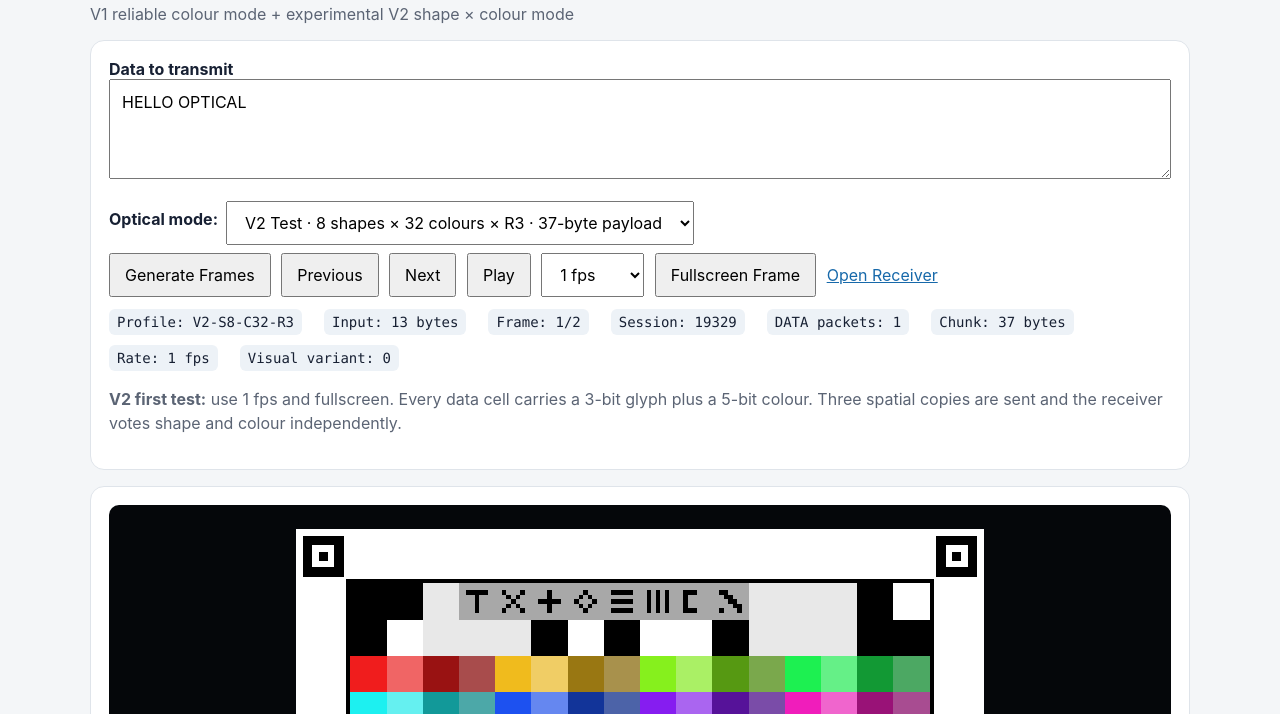
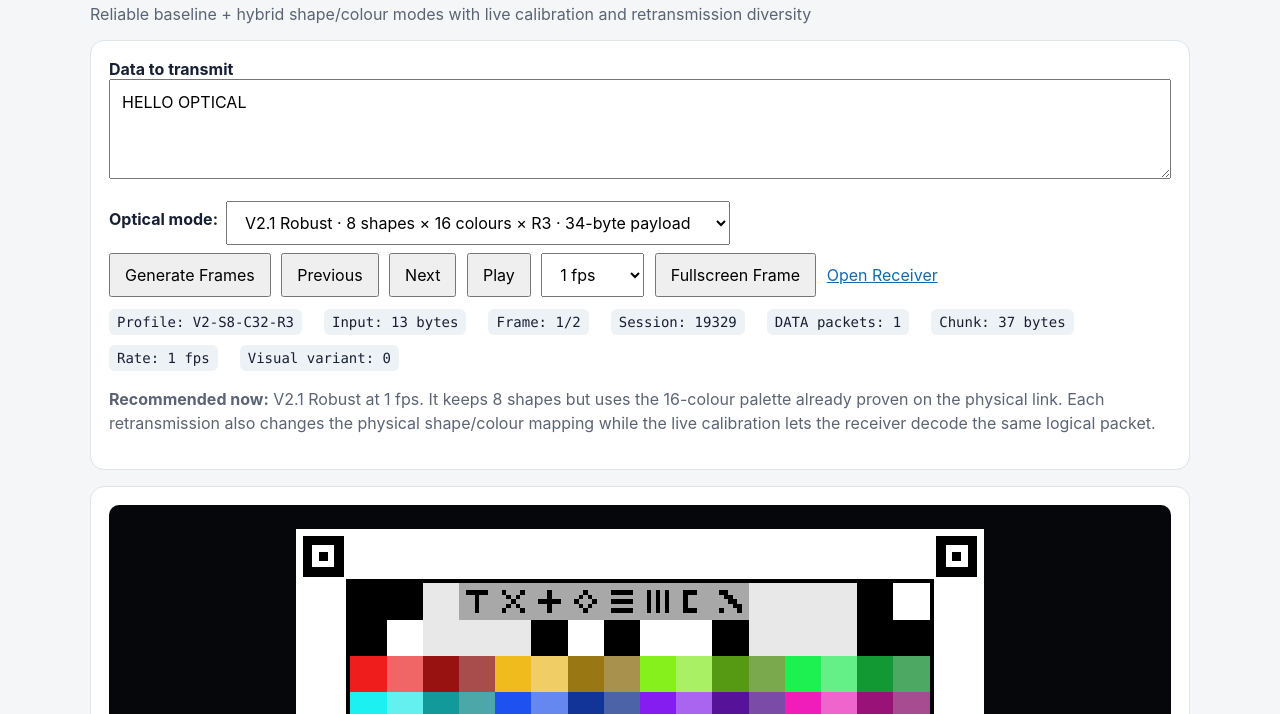
Before and after one commit to Sunny-Gumber/optical-screen-camera-link, a website with bundled scripts: page apps/sender-web/index.html in a window 1280 px wide. Shown: the part 86-800 px from the top of the page. Built offline with nearby package versions, Linux system fonts and the light colour scheme.

Commit message:
Expose V2.1 robust S8C16 sender mode

```diff
--- a/apps/sender-web/index.html
+++ b/apps/sender-web/index.html
@@ -28,7 +28,7 @@
 <body>
 <main>
   <h1>Optical Sender</h1>
-  <p class="sub">V1 reliable colour mode + experimental V2 shape × colour mode</p>
+  <p class="sub">Reliable baseline + hybrid shape/colour modes with live calibration and retransmission diversity</p>
 
   <section class="panel">
     <label for="message"><strong>Data to transmit</strong></label>
@@ -38,7 +38,8 @@
       <label for="profile"><strong>Optical mode:</strong></label>
       <select id="profile">
         <option value="v1">V1 Reliable · C16 × R3 · 13-byte payload</option>
-        <option value="v2" selected>V2 Test · 8 shapes × 32 colours × R3 · 37-byte payload</option>
+        <option value="v21" selected>V2.1 Robust · 8 shapes × 16 colours × R3 · 34-byte payload</option>
+        <option value="v2">V2 Fast Test · 8 shapes × 32 colours × R3 · 37-byte payload</option>
       </select>
     </div>
 
@@ -56,7 +57,7 @@
       <a href="../receiver-web/">Open Receiver</a>
     </div>
     <div id="stats" class="stats" aria-live="polite"></div>
-    <p class="hint"><strong>V2 first test:</strong> use 1 fps and fullscreen. Every data cell carries a 3-bit glyph plus a 5-bit colour. Three spatial copies are sent and the receiver votes shape and colour independently.</p>
+    <p class="hint"><strong>Recommended now:</strong> V2.1 Robust at 1 fps. It keeps 8 shapes but uses the 16-colour palette already proven on the physical link. Each retransmission also changes the physical shape/colour mapping while the live calibration lets the receiver decode the same logical packet.</p>
   </section>
 
   <section class="panel">
```
